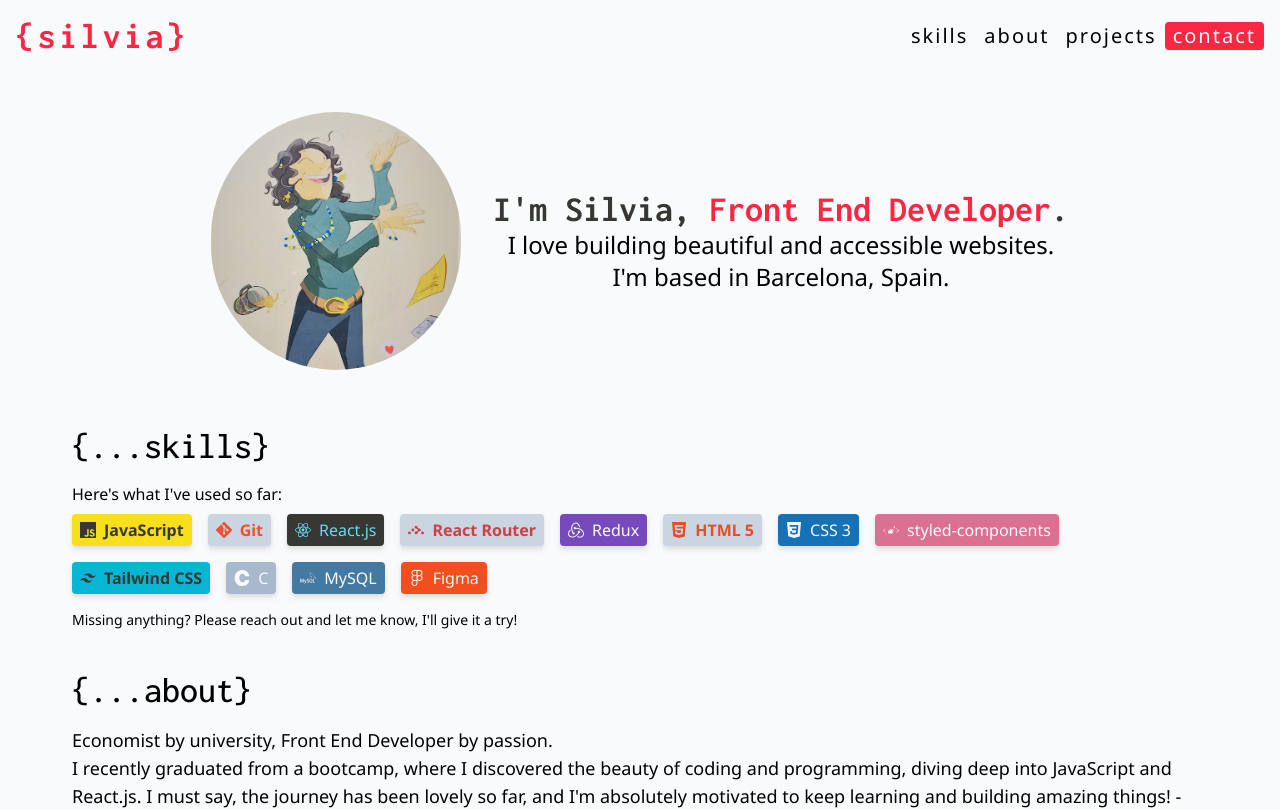
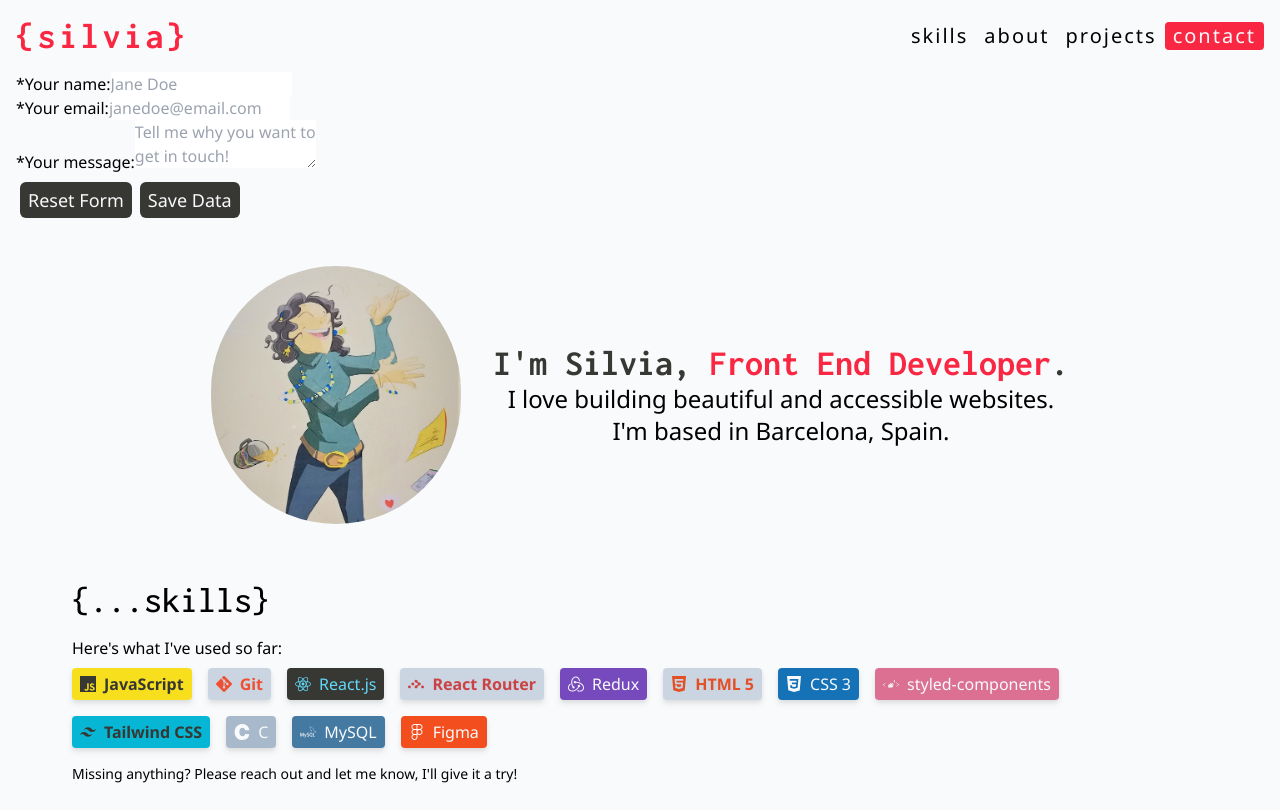
Before and after one commit to silviapio/portfolio, a React (Create React App) app: page / in a window 1280 px wide. Shown: the top 810 px of the page. Built offline with nearby package versions, Linux system fonts and the light colour scheme.

Commit message:
email form

```diff
--- /dev/null
+++ b/src/components/composed/ContactForm.js
@@ -0,0 +1,131 @@
+import React, { useState } from "react";
+import { InputText } from "../units/InputText";
+import { Button } from "../units/Button";
+//import emailjs from "@emailjs/browser";
+
+export const ContactForm = () => {
+  const [formData, setFormData] = useState({
+    user_name: "",
+    user_email: "",
+    message: "",
+  });
+
+  const [inputErrors, setInputErrors] = useState(
+    new Map([
+      ["user_name", { error: true, visible: false }],
+      ["user_email", { error: true, visible: false }],
+      ["message", { error: true, visible: false }],
+    ])
+  );
+
+  const handleInputChange = e => {
+    setFormData(prevData => ({
+      ...prevData,
+      [e.target.name]: e.target.value,
+    }));
+  };
+
+  const isEmailInputOk = str => {
+    /* checks the email against a simple regex (contains at least one character before the "@" and anything but a space before and after the "." in the domain part)
+     */
+    const simpleRegex = /(.+)@(.+){2,}\.(.+){2,}/;
+    return simpleRegex.test(str);
+  };
+
+  const checkOnBlur = e => {
+    const field = e.target.name;
+    if (field === "user_email") {
+      const updatedErrors = new Map(inputErrors);
+      if (!formData[field]) {
+        updatedErrors.set(field, { error: true, visible: true });
+        setInputErrors(updatedErrors);
+        return;
+      }
+      const trimmedStr = formData.user_email.trim();
+      const isValid = isEmailInputOk(trimmedStr);
+      updatedErrors.set(field, { error: !isValid, visible: !isValid });
+      setInputErrors(updatedErrors);
+    } else if (field === "user_name" || field === "message") {
+      const isFieldEmpty = formData[field] === "";
+      const updatedErrors = new Map(inputErrors);
+      if (isFieldEmpty) {
+        updatedErrors.set(field, { error: true, visible: true });
+      } else {
+        updatedErrors.set(field, { error: false, visible: false });
+      }
+      setInputErrors(updatedErrors);
+    }
+  };
+
+  const formHasError = () => {
+    let errorFound = false;
+    const updatedErrors = new Map(inputErrors);
+    inputErrors.forEach((value, key) => {
+      if (value.error) {
+        errorFound = true;
+        updatedErrors.set(key, { error: true, visible: true });
+      }
+    });
+    setInputErrors(updatedErrors);
+    return errorFound;
+  };
+
+  const hasError = id => inputErrors.get(id).error && inputErrors.get(id).visible;
+
+  const handleSubmit = e => {
+    e.preventDefault();
+    const errorFound = formHasError();
+    if (errorFound) {
+      return;
+    } else {
+      console.log(formData);
+    }
+  };
+
+  return (
+    <>
+      <form onSubmit={handleSubmit} autoComplete="off">
+        <div>
+          <InputText
+            type="text"
+            id="user_name"
+            value={formData.user_name}
+            labelText="*Your name:"
+            placeholderText="Jane Doe"
+            messageText="error: name is required"
+            hasError={hasError("user_name")}
+            onBlur={checkOnBlur}
+            onChange={handleInputChange}
+          />
+          <InputText
+            type="text"
+            id="user_email"
+            value={formData.user_email}
+            labelText="*Your email:"
+            placeholderText="janedoe@email.com"
+            messageText="error: please enter a valid email"
+            hasError={hasError("user_email")}
+            onBlur={checkOnBlur}
+            onChange={handleInputChange}
+          />
+          <InputText
+            type="textarea"
+            id="message"
+            value={formData.message}
+            labelText="*Your message:"
+            placeholderText="Tell me why you want to get in touch!"
+            messageText="error: message is required"
+            hasError={hasError("message")}
+            onBlur={checkOnBlur}
+            onChange={handleInputChange}
+          />
+        </div>
+
+        <div>
+          <Button text="Reset Form" onClick={() => console.log("cancel")} />
+          <Button text="Save Data" onClick={handleSubmit} />
+        </div>
+      </form>
+    </>
+  );
+};
--- a/src/components/composed/Main.js
+++ b/src/components/composed/Main.js
@@ -1,7 +1,6 @@
 import { useState, useEffect } from "react";
 import { useMediaQuery } from "react-responsive";
 import { Hero } from "./Hero";
-import { SectionTitle } from "../units/SectionTitle";
 import { AboutSection } from "./AboutSection";
 import { SkillsSection } from "./SkillsSection";
 import { Modal } from "./Modal";
@@ -9,6 +8,7 @@ import { ProjectsSection } from "./ProjectsSection";
 import { ContactSection } from "./ContactsSection";
 import { LastTextSection } from "./LastTextSection";
 import { BurgerMenu } from "../units/BurgerMenu";
+import { ContactForm } from "./ContactForm";
 
 export const Main = () => {
   const [isJuniorDevModalOpen, setIsJuniorDevModalOpen] = useState(false);
@@ -66,6 +66,7 @@ export const Main = () => {
         </div>
       )}
       {isJuniorDevModalOpen && <Modal handleClose={handleJuniorDevClose} />}
+      <ContactForm />
       <Hero />
       <SkillsSection />
       <AboutSection openDialogFunction={openJuniorDevModal} />
--- /dev/null
+++ b/src/components/units/InputText.js
@@ -0,0 +1,50 @@
+export const InputText = ({
+  id,
+  value,
+  labelText,
+  placeholderText,
+  messageText,
+  onChange,
+  onBlur,
+  type,
+  className,
+  hasError,
+}) => {
+  const inputField = type => {
+    if (type === "text") {
+      return (
+        <input
+          id={id}
+          name={id}
+          type={type}
+          value={value}
+          placeholder={placeholderText}
+          onBlur={onBlur}
+          onChange={onChange}
+        />
+      );
+    } else if (type === "textarea") {
+      return (
+        <textarea
+          id={id}
+          name={id}
+          type={type}
+          value={value}
+          placeholder={placeholderText}
+          onBlur={onBlur}
+          onChange={onChange}
+        />
+      );
+    }
+  };
+
+  const displayError = hasError ? "" : "hidden";
+
+  return (
+    <div>
+      <label htmlFor={id}>{labelText}</label>
+      {inputField(type)}
+      <small className={`${displayError}`}>{messageText}</small>
+    </div>
+  );
+};
```
